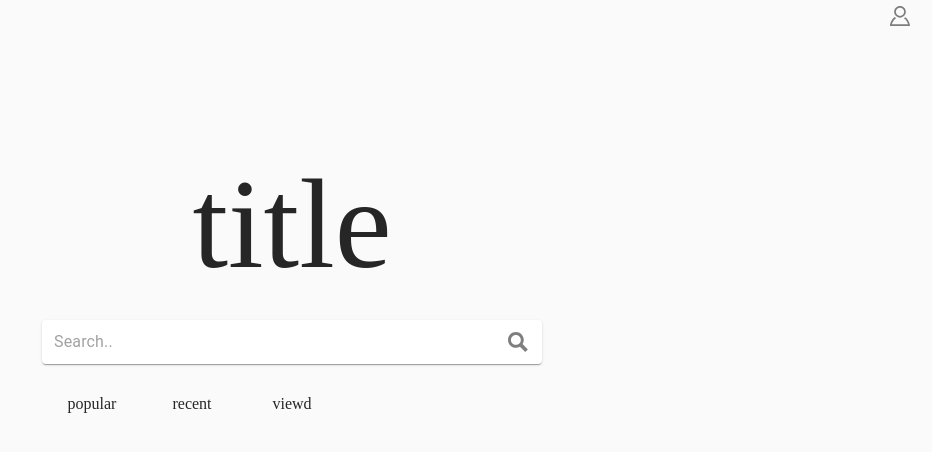
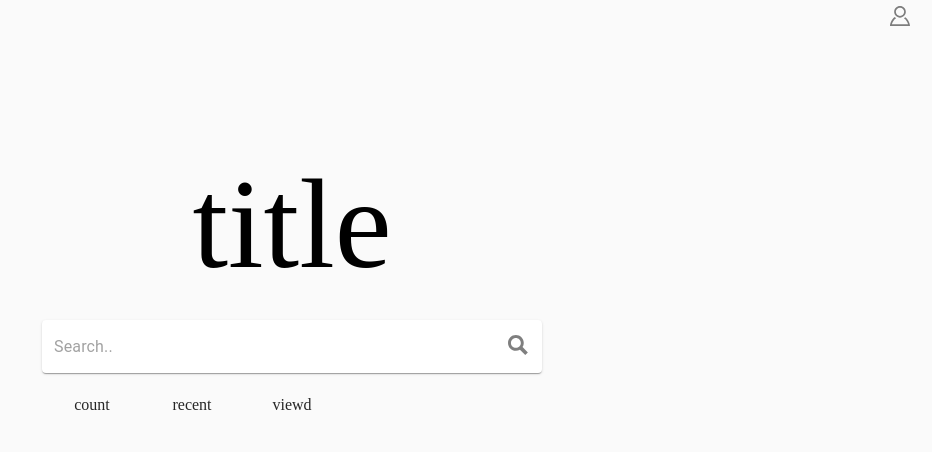
Before and after one commit to yhsol/commentor, a React (Create React App) app: page / in a window 1280 px wide. Shown: the top 452 px of the page, without its empty margins (348-1280 px from the left). Built offline with nearby package versions, Linux system fonts and the light colour scheme.

Commit message:
add settings and design

```diff
--- a/src/components/RouterComponent.tsx
+++ b/src/components/RouterComponent.tsx
@@ -10,8 +10,15 @@ import Recent from "./pages/Recent";
 import Detail from "./pages/Detail";
 import Search from "./pages/Search";
 import Main from "./pages/Main";
+import SearchHeader from "./SearchHeader";
+import styled from "styled-components";
 
-interface Props {}
+interface RouterComponentProps {}
+
+const Wrapper = styled.div`
+  width: 80vw;
+  margin: 0 auto;
+`;
 
 function RouterComponent() {
   return (
@@ -19,10 +26,13 @@ function RouterComponent() {
       <>
         <Switch>
           <Route path="/" exact component={Main} />
-          <Route path="/count" component={Count} />
-          <Route path="/recent" component={Recent} />
-          <Route path="/search" component={Search} />
-          <Route path="/detail/:id" component={Detail} />
+          <Switch>
+            <SearchHeader />
+            <Route path="/count" component={Count} />
+            <Route path="/recent" component={Recent} />
+            <Route path="/search" component={Search} />
+            <Route path="/detail/:id" component={Detail} />
+          </Switch>
           <Redirect from="*" to="/" />
         </Switch>
       </>
--- a/src/components/SearchHeader.tsx
+++ b/src/components/SearchHeader.tsx
@@ -21,6 +21,7 @@ import {
   SearchIcon,
   ExploreIcon
 } from "../utils/Icons";
+import { Link } from "react-router-dom";
 
 const useStyles = makeStyles((theme: Theme) =>
   createStyles({
@@ -129,6 +130,7 @@ export default function SearchHeader() {
     >
       <MenuItem onClick={handleMenuClose}>Profile</MenuItem>
       <MenuItem onClick={handleMenuClose}>My account</MenuItem>
+      <MenuItem onClick={handleMenuClose}>Logout</MenuItem>
     </Menu>
   );
 
@@ -178,7 +180,7 @@ export default function SearchHeader() {
       <AppBar position="static" className={classes.appBar}>
         <Toolbar>
           <Typography className={classes.title} variant="h6" noWrap>
-            Title
+            <Link to="/">Title</Link>
           </Typography>
           <div className={classes.search}>
             <div className={classes.searchIcon}>
--- a/src/components/pages/Count.tsx
+++ b/src/components/pages/Count.tsx
@@ -3,10 +3,9 @@ import SearchHeader from "../SearchHeader";
 
 interface Props {}
 
-function Count({  }: Props) {
+function Count({}: Props) {
   return (
     <div>
-      <SearchHeader />
       <div>count</div>
     </div>
   );
--- a/src/components/pages/Main.tsx
+++ b/src/components/pages/Main.tsx
@@ -1,7 +1,9 @@
 import React from "react";
-import styled from "styled-components";
-import OpenMenu from "../../utils/OpenMenu";
+import styled, { css } from "styled-components";
+import UserMenu from "../../utils/UserMenu";
 import Input from "../../utils/Input";
+import { Link } from "react-router-dom";
+import { WithProps } from "../../styles/WithProps";
 
 const Title = styled.div`
   display: flex;
@@ -11,6 +13,7 @@ const Title = styled.div`
   margin-top: 8rem;
   min-height: fit-content;
   position: relative;
+  color: ${props => props.color || "black"};
 `;
 
 const SideMenu = styled.div`
@@ -33,23 +36,48 @@ const Categories = styled.div`
   margin: 0 auto;
 `;
 
-const CategoriesItems = styled.div`
+const CategoriesItem = styled.div<WithProps>`
   text-align: center;
+  height: 2rem;
+  ${props =>
+    props.fontsize &&
+    css`
+      font-size: 14px;
+    `}
+  &:after {
+    content: "";
+    display: block;
+    padding-bottom: 1rem;
+    width: 0;
+    height: 2px;
+    border-bottom: 2px solid ${props => props.theme.uiColorBlue};
+    transition: width 0.3s;
+  }
+  &:hover::after {
+    width: 100%;
+    /* transition: width 0.3s; */
+  }
 `;
 
 function Main() {
   return (
     <div>
       <SideMenu>
-        <OpenMenu />
+        <UserMenu />
       </SideMenu>
       <div>
         <Title>title</Title>
         <Input />
         <Categories>
-          <CategoriesItems>popular</CategoriesItems>
-          <CategoriesItems>recent</CategoriesItems>
-          <CategoriesItems>viewd</CategoriesItems>
+          <Link to="/count">
+            <CategoriesItem fontsize={false}>count</CategoriesItem>
+          </Link>
+          <Link to="/recent">
+            <CategoriesItem>recent</CategoriesItem>
+          </Link>
+          <Link to="/viewd">
+            <CategoriesItem>viewd</CategoriesItem>
+          </Link>
         </Categories>
       </div>
     </div>
--- a/src/components/pages/Search.tsx
+++ b/src/components/pages/Search.tsx
@@ -3,10 +3,9 @@ import SearchHeader from "../SearchHeader";
 
 interface Props {}
 
-function Search({  }: Props) {
+function Search({}: Props) {
   return (
     <div>
-      <SearchHeader />
       <div>search results</div>
     </div>
   );
--- /dev/null
+++ b/src/styles/WithProps.ts
@@ -0,0 +1,3 @@
+export interface WithProps {
+  fontsize?: boolean;
+}
--- a/src/utils/Input.js
+++ b/src/utils/Input.js
@@ -5,6 +5,7 @@ import InputBase from "@material-ui/core/InputBase";
 import IconButton from "@material-ui/core/IconButton";
 import styled from "styled-components";
 import { SearchIcon } from "./Icons";
+import { Link } from "react-router-dom";
 
 const Wrapper = styled.div`
   display: flex;
@@ -33,7 +34,9 @@ const useStyles = makeStyles(theme => ({
 
 function Input() {
   const classes = useStyles();
-
+  const onChange = e => {
+    return console.log(e.target.value);
+  };
   return (
     <Wrapper>
       <Paper component="form" className={classes.root}>
@@ -41,13 +44,16 @@ function Input() {
           className={classes.input}
           placeholder="Search.."
           inputProps={{ "aria-label": "search" }}
+          onChange={onChange}
         />
         <IconButton
           type="submit"
           className={classes.iconButton}
           aria-label="search"
         >
-          <SearchIcon />
+          <Link to="search">
+            <SearchIcon />
+          </Link>
         </IconButton>
       </Paper>
     </Wrapper>
--- a/src/utils/OpenMenu.js
+++ b/src/utils/UserMenu.js
@@ -4,7 +4,7 @@ import Menu from "@material-ui/core/Menu";
 import MenuItem from "@material-ui/core/MenuItem";
 import { UserIcon } from "./Icons";
 
-export default function OpenMenu() {
+export default function UserMenu() {
   const [anchorEl, setAnchorEl] = React.useState(null);
 
   const handleClick = event => {
```
Also changed, not shown: src/styles/transition.tsx (added, +26 -0 lines).
